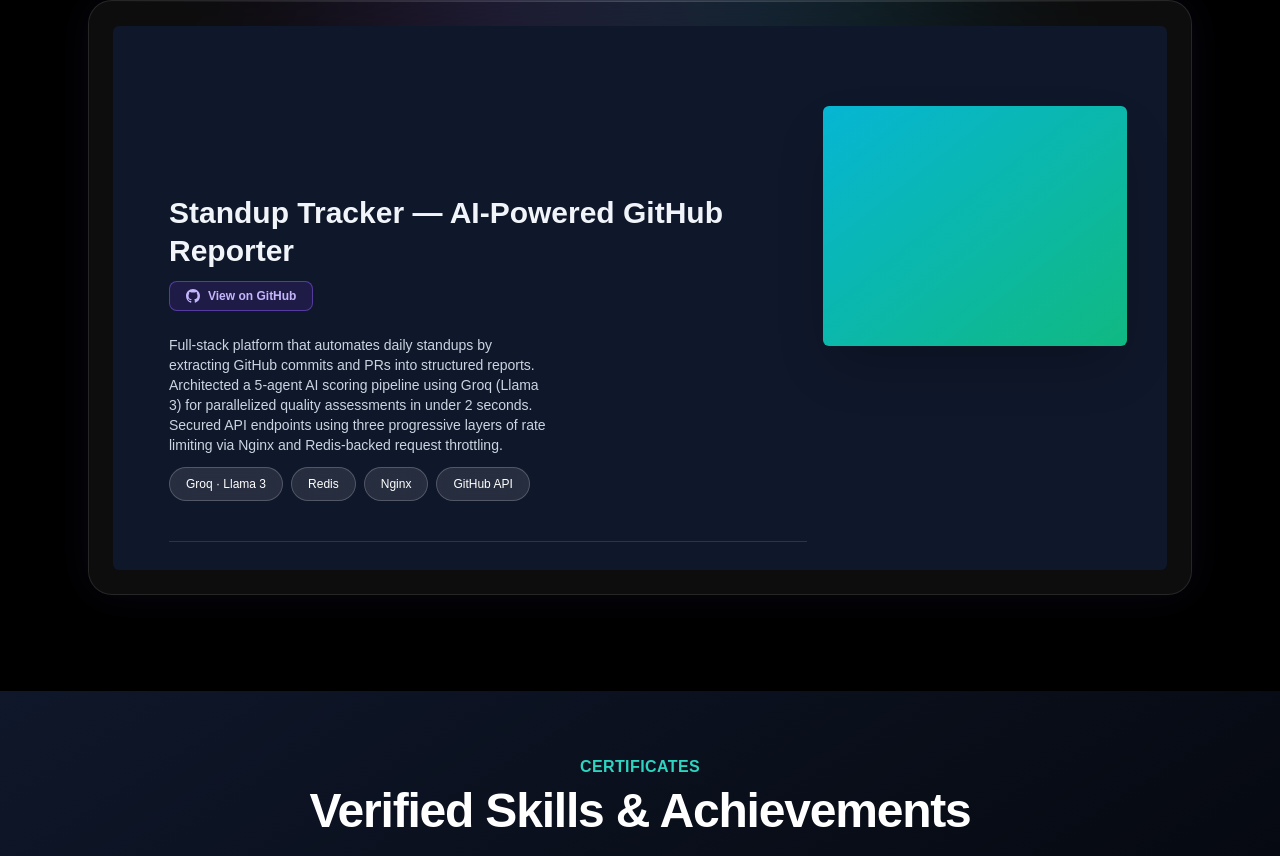
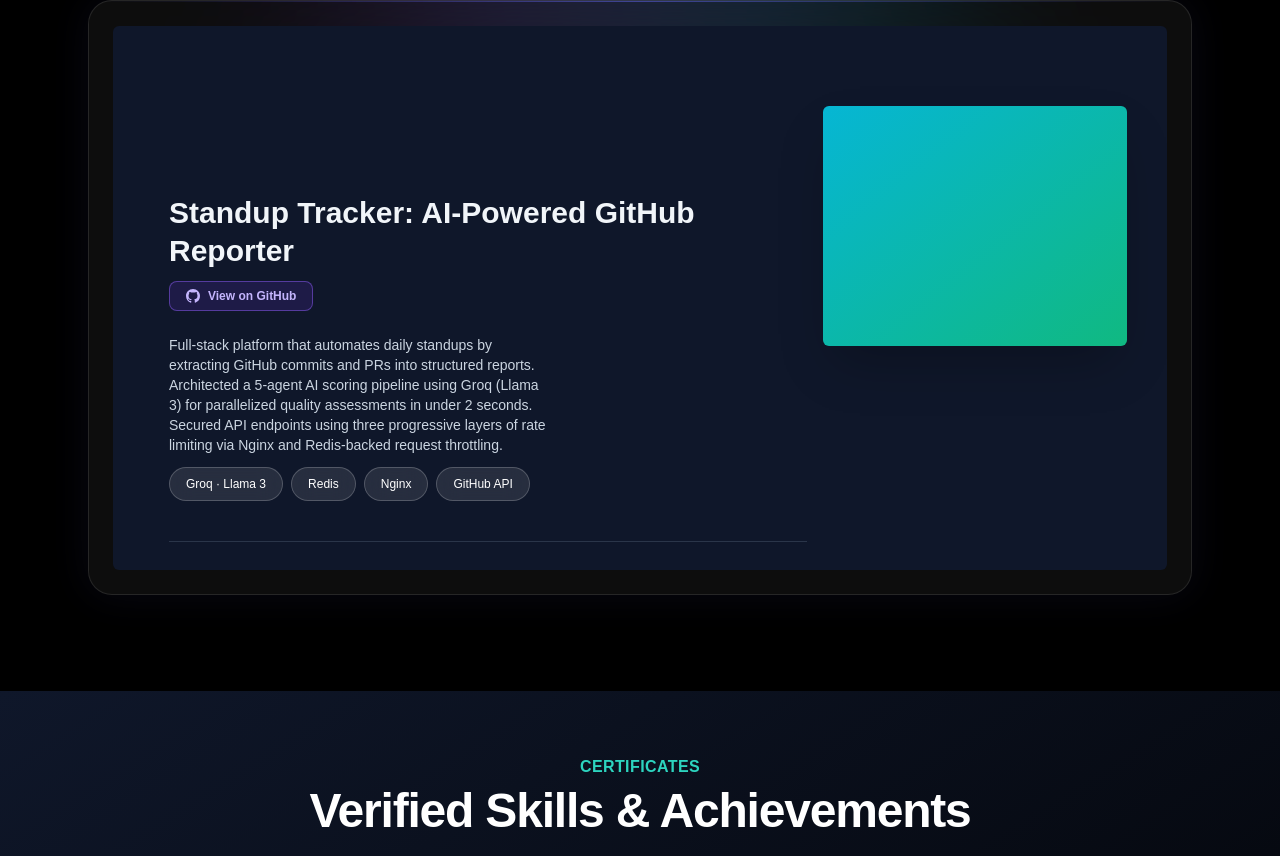
Before and after one commit to BitGladiator/Karan-Sharma-Portfolio, a Next.js app: page / in a window 1280 px wide. Shown: the part 3658-4514 px from the top of the page. Built offline with nearby package versions, Linux system fonts and the light colour scheme.

Commit message:
Fixed the project names

```diff
--- a/src/app/components/WhyChooseUs.tsx
+++ b/src/app/components/WhyChooseUs.tsx
@@ -21,7 +21,7 @@ const badgeClass = `
 
 const projectContent = [
   {
-    title: "Standup Tracker — AI-Powered GitHub Reporter",
+    title: "Standup Tracker: AI-Powered GitHub Reporter",
     github: "https://github.com/BitGladiator",
     description: (
       <div className="mt-4 space-y-3 text-sm">
@@ -41,7 +41,7 @@ const projectContent = [
     ),
   },
   {
-    title: "Distributed Flash Sale System — 100k+ Peak Users",
+    title: "Distributed Flash Sale System : 100k+ Peak Users",
     github: "https://github.com/BitGladiator",
     description: (
       <div className="mt-4 space-y-3 text-sm">
@@ -62,7 +62,7 @@ const projectContent = [
     ),
   },
   {
-    title: "Vistagram — Microservices Social Media Platform",
+    title: "Vistagram : Microservices Social Media Platform",
     github: "https://github.com/BitGladiator",
     description: (
       <div className="mt-4 space-y-3 text-sm">
@@ -81,7 +81,7 @@ const projectContent = [
     ),
   },
   {
-    title: "DriftBox — Distributed Cloud Storage Platform",
+    title: "DriftBox : Distributed Cloud Storage Platform",
     github: "https://github.com/BitGladiator",
     description: (
       <div className="mt-4 space-y-3 text-sm">
```
